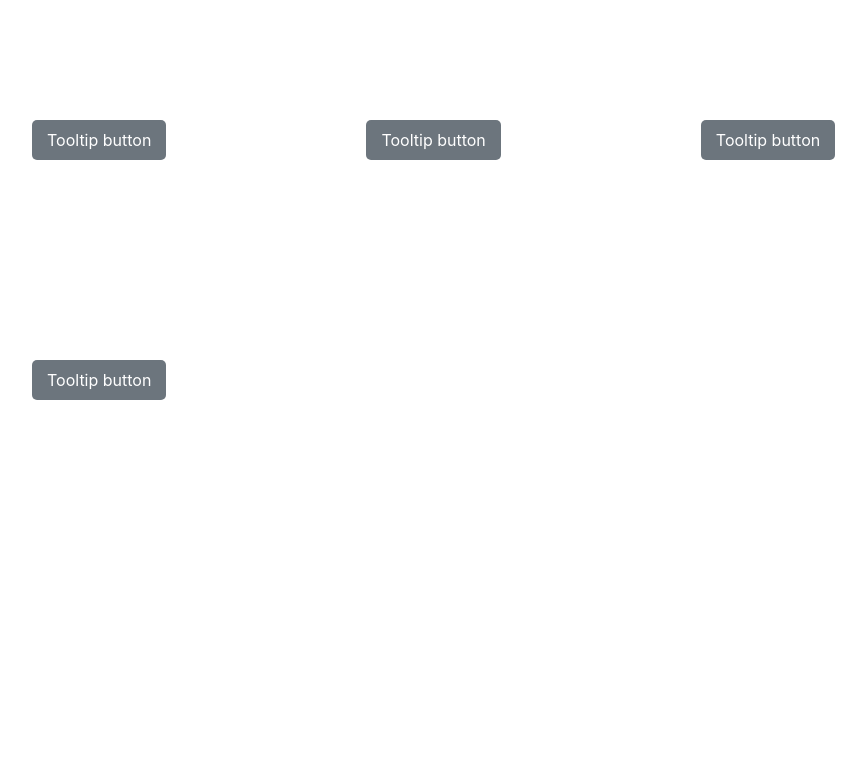
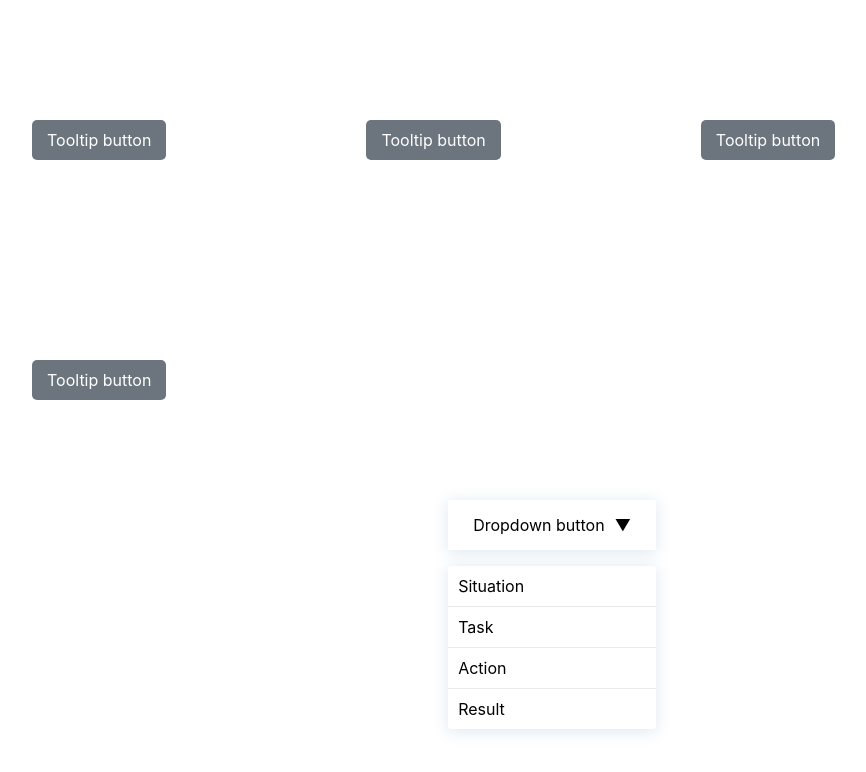
Before and after one commit to DariaRusovich/react-component, a React (Create React App) app: page / in a window 1280 px wide. Shown: the top 772 px of the page, without its empty margins (88-954 px from the left). Built offline with nearby package versions, Linux system fonts and the light colour scheme.

Commit message:
add-dropdown

```diff
--- a/src/App.js
+++ b/src/App.js
@@ -1,15 +1,16 @@
 import ToolTip from './ToolTip'
-
+import Dropdown from './Dropdown'
 
 
 function App() {
-
+  const listItems = ['Situation','Task', 'Action', 'Result'];
   return (
     <>
      <ToolTip position="top" text="Tooltip on top">Tooltip button</ToolTip>
      <ToolTip position="right" text="Tooltip on right">Tooltip button</ToolTip>
      <ToolTip position="bottom" text="Tooltip on bottom">Tooltip button</ToolTip>
      <ToolTip position="left" text="Tooltip on left">Tooltip button</ToolTip>
+     <Dropdown data={listItems}>Dropdown button</Dropdown>
     </>
   );
 }
--- /dev/null
+++ b/src/Dropdown.css
@@ -0,0 +1,28 @@
+.dropdown {
+  display: flex;
+  justify-content: center;
+}
+.dropdown-btn {
+  padding: 15px 25px;
+  box-shadow: 0px 2px 16px rgba(32, 108, 164, 0.16);
+}
+.dropdown-btn::after {
+  content: "\25BC";
+  padding-left: 10px;
+}
+.dropdown-list {
+  border-radius: 3px;
+  padding: 0;
+  box-shadow: 0px 2px 16px rgba(32, 108, 164, 0.16);
+}
+.dropdown-list li {
+  padding: 10px 10px;
+
+}
+.dropdown-list li:not(:last-child){
+    border-bottom: 1px solid hsla(0, 0%, 21%, 0.1);
+}
+.dropdown-list li:hover{
+    background-color: hsl(210, 16%, 93%);
+    transition: 0.3s;
+}
--- /dev/null
+++ b/src/Dropdown.jsx
@@ -0,0 +1,18 @@
+import "./Dropdown.css";
+
+export default function Dropdown({ data, children }) {
+  return (
+    <div className="dropdown">
+        <div>
+      <button className="dropdown-btn">{children}</button>
+      {data && data.length > 0 && (
+        <ul className="dropdown-list">
+          {data.map((item) => (
+            <li key={item}>{item}</li>
+          ))}
+        </ul>
+      )}
+      </div>
+    </div>
+  );
+}
--- a/src/ToolTip.jsx
+++ b/src/ToolTip.jsx
@@ -8,7 +8,7 @@ const positionClass = position || ''
 return(
     <div className="tool-tip">
     <button onMouseEnter={() => setOpen(true)} onMouseLeave={() => setOpen(false)} className="tool-tip-btn">{children}</button>
-   {open && <div className={`tool-tip-body ${positionClass}`}><p className="tool-tip-text">{text}</p></div>}
+    {open && <div className={`tool-tip-body ${positionClass}`}><p className="tool-tip-text">{text}</p></div>}
     </div>
 )
 }
--- a/src/index.css
+++ b/src/index.css
@@ -6,6 +6,7 @@ body {
     sans-serif;
   -webkit-font-smoothing: antialiased;
   -moz-osx-font-smoothing: grayscale;
+  padding-bottom: 1000px; /*development*/
 }
 
 code {
@@ -29,6 +30,10 @@ button{
 button {
   cursor: pointer;
 }
+ol,
+ul {
+  list-style: none;
+}
 .App {
   text-align: center;
 }
```
Also changed, not shown: src/ToolTip.css (+4 -4 lines).
